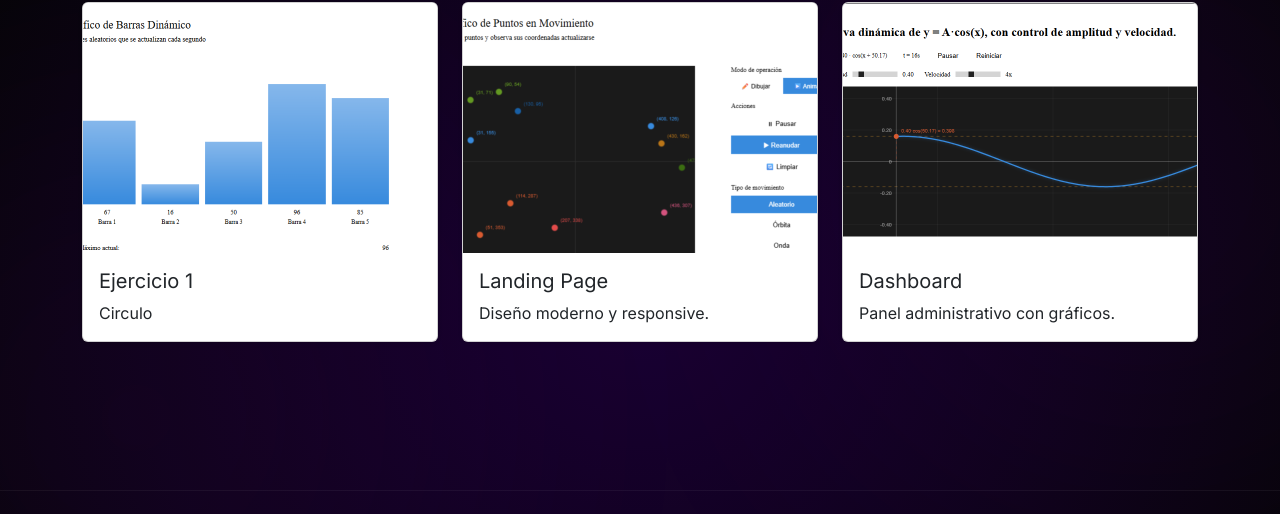
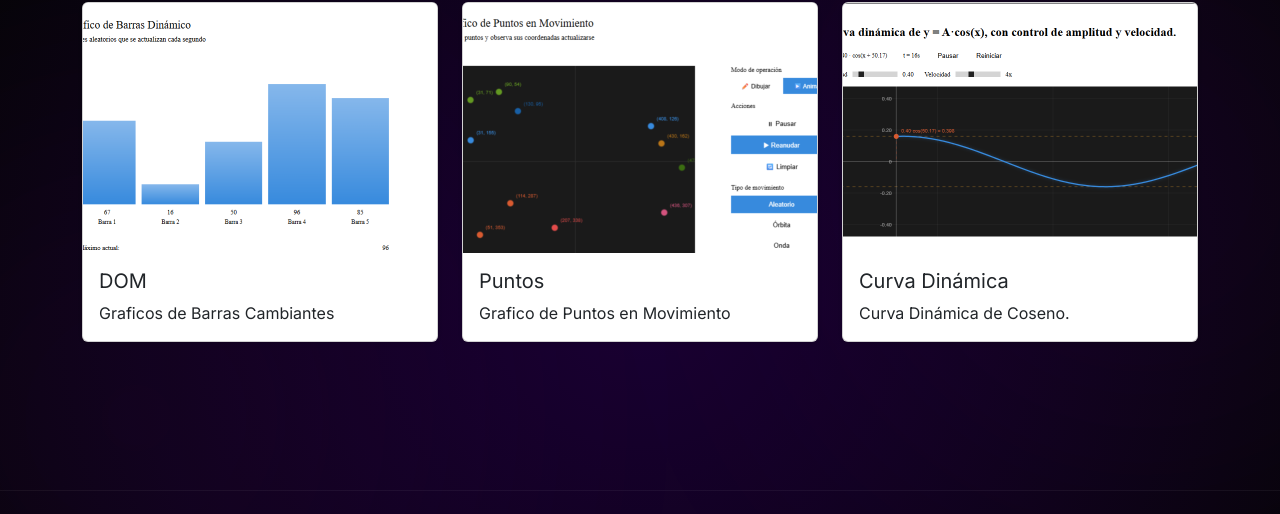
Before and after one commit to MichaelGutRob/C.Grafica, a plain HTML site: page universidad.html in a window 1280 px wide. Shown: the part 102-616 px from the top of the page. Drawn offline with nearby package versions, Linux system fonts and the light colour scheme.

Commit message:
correcion

```diff
--- a/universidad.html
+++ b/universidad.html
@@ -212,8 +212,8 @@
                         <div class="card h-100 shadow-sm">
                             <img src="assets/img/Barras.png" class="card-img-top" alt="Proyecto 1">
                             <div class="card-body">
-                                <h5 class="card-title">Ejercicio 1</h5>
-                                <p class="card-text">Circulo</p>
+                                <h5 class="card-title">DOM</h5>
+                                <p class="card-text">Graficos de Barras Cambiantes</p>
                             </div>
                         </div>
                     </a>
@@ -225,8 +225,8 @@
                         <div class="card h-100 shadow-sm">
                             <img src="assets/img/Puntos.png" class="card-img-top" alt="Proyecto 2">
                             <div class="card-body">
-                                <h5 class="card-title">Landing Page</h5>
-                                <p class="card-text">Diseño moderno y responsive.</p>
+                                <h5 class="card-title">Puntos</h5>
+                                <p class="card-text">Grafico de Puntos en Movimiento</p>
                             </div>
                         </div>
                     </a>
@@ -238,8 +238,8 @@
                         <div class="card h-100 shadow-sm">
                             <img src="assets/img/Coseno.png" class="card-img-top" alt="Proyecto 3">
                             <div class="card-body">
-                                <h5 class="card-title">Dashboard</h5>
-                                <p class="card-text">Panel administrativo con gráficos.</p>
+                                <h5 class="card-title">Curva Dinámica</h5>
+                                <p class="card-text">Curva Dinámica de Coseno.</p>
                             </div>
                         </div>
                     </a>
```
